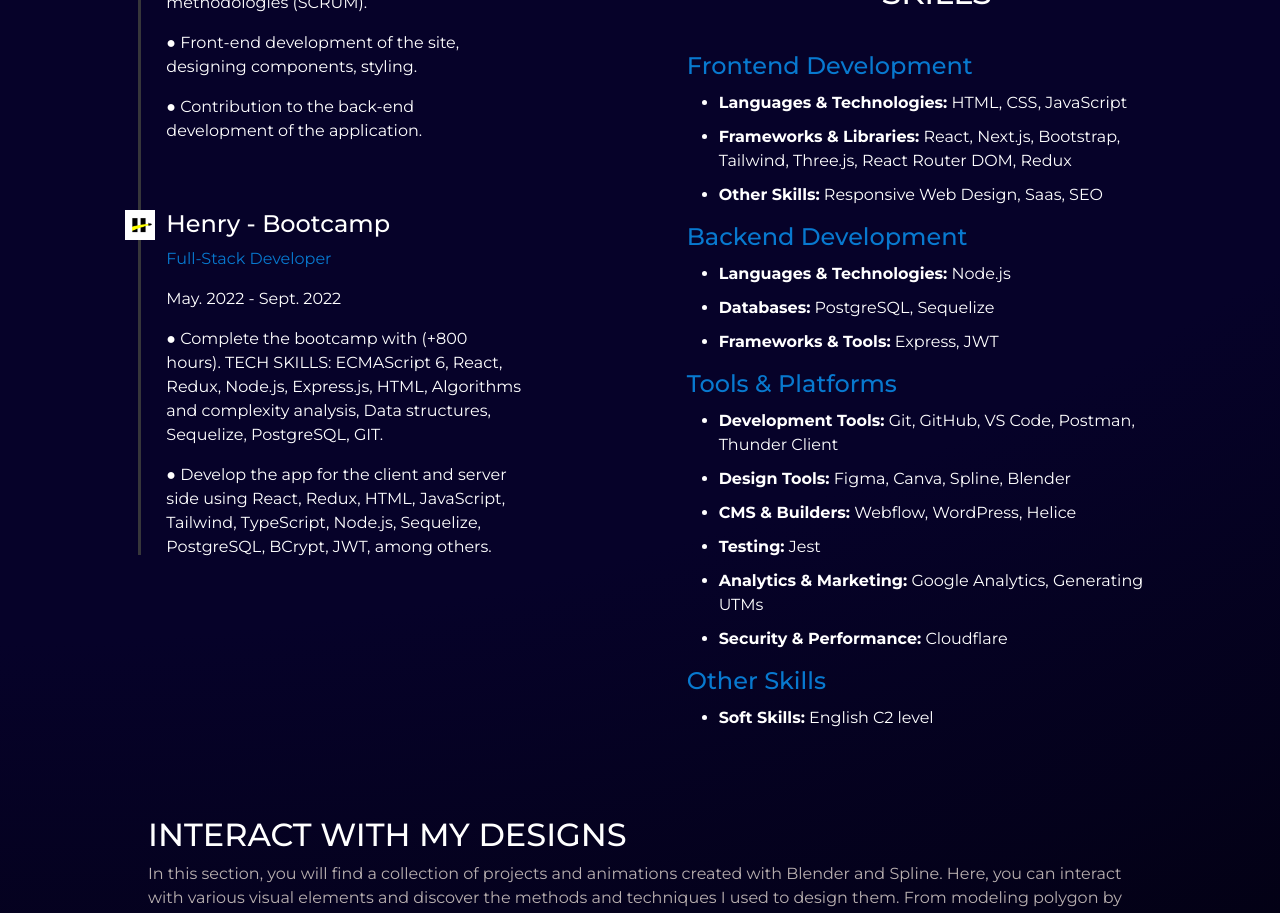
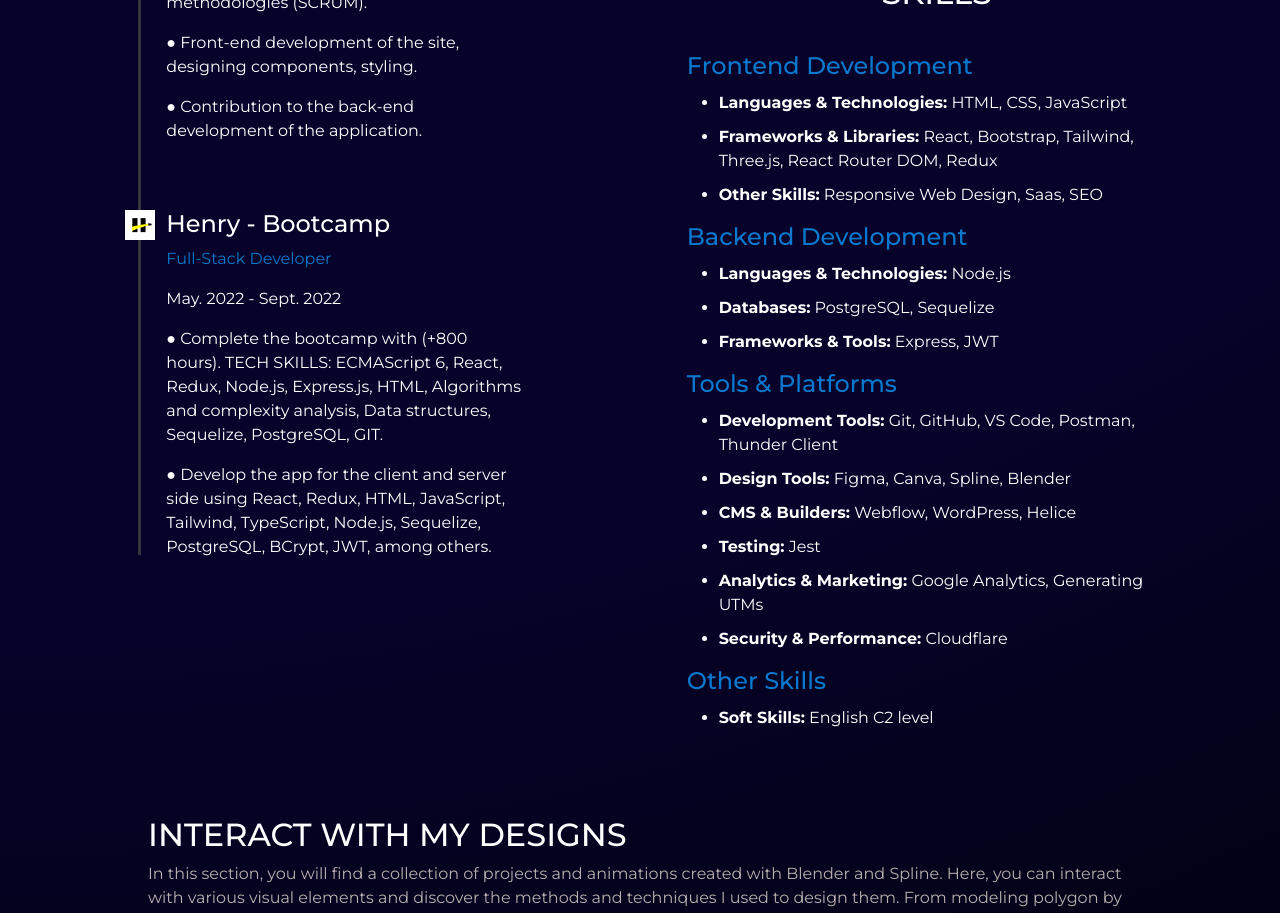
Before and after one commit to maxiscor7/portfolio-3d, a React (Vite) app: page / in a window 1280 px wide. Shown: the part 1720-2633 px from the top of the page. Built offline with nearby package versions, Linux system fonts and the light colour scheme.

Commit message:
litle change in description skills in home

```diff
--- a/src/pages/Home/Home.jsx
+++ b/src/pages/Home/Home.jsx
@@ -187,7 +187,7 @@
                   <h4>Frontend Development</h4>
                   <ul>
                     <li><strong>Languages & Technologies:</strong> HTML, CSS, JavaScript</li>
-                    <li><strong>Frameworks & Libraries:</strong> React, Next.js, Bootstrap, Tailwind, Three.js, React Router DOM, Redux</li>
+                    <li><strong>Frameworks & Libraries:</strong> React, Bootstrap, Tailwind, Three.js, React Router DOM, Redux</li>
                     <li><strong>Other Skills:</strong> Responsive Web Design, Saas, SEO</li>
                   </ul>
                 </div>
```
